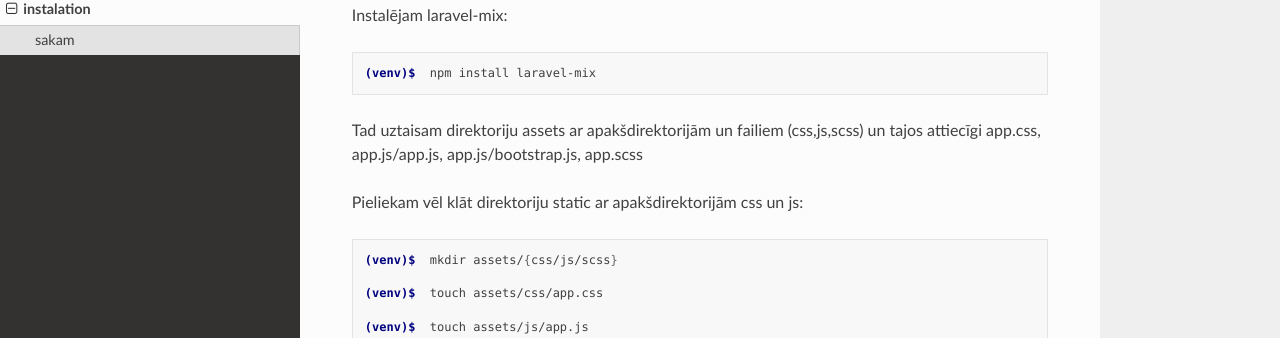
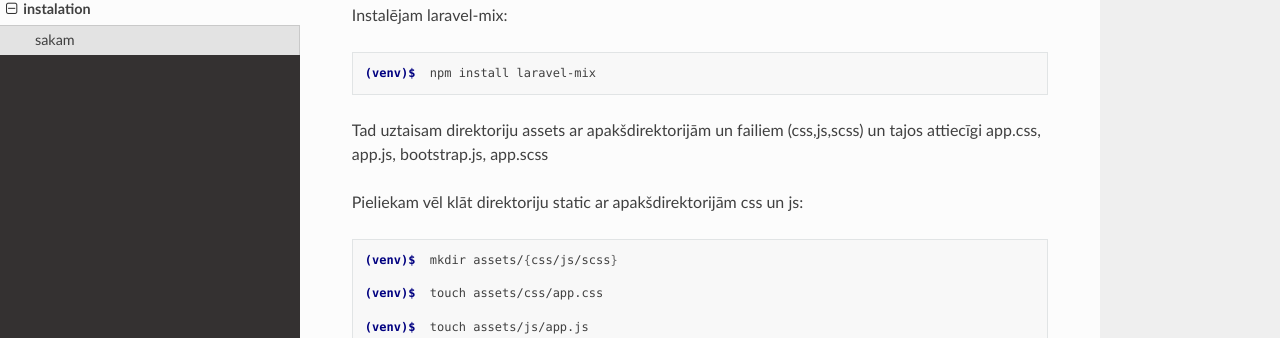
Before and after one commit to aleksanm/laravel-mix-django, a Sphinx documentation site: the page built from docs/source/instalation.rst, in a window 1280 px wide and 900 px high, scrolled down 862 px. Shown: the part 137-475 px from the top of the window. Built offline with Sphinx 7.4.7 and the Read the Docs theme 2.0.0, drawn with Linux system fonts in a browser that asks for light colours.

Commit message:
Update instalation.rst

```diff
--- a/docs/source/instalation.rst
+++ b/docs/source/instalation.rst
@@ -53,7 +53,7 @@
 
    (venv)$  npm install laravel-mix
 
-Tad uztaisam direktoriju assets ar apakšdirektorijām un failiem (css,js,scss) un tajos attiecīgi app.css, app.js/app.js, app.js/bootstrap.js, app.scss
+Tad uztaisam direktoriju assets ar apakšdirektorijām un failiem (css,js,scss) un tajos attiecīgi app.css, app.js, bootstrap.js, app.scss
 
 Pieliekam vēl klāt direktoriju static ar apakšdirektorijām css un js:
 
```
